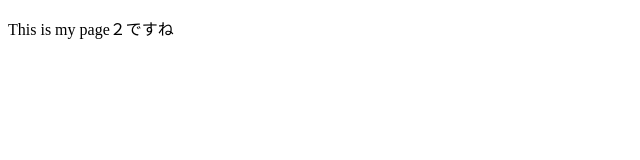
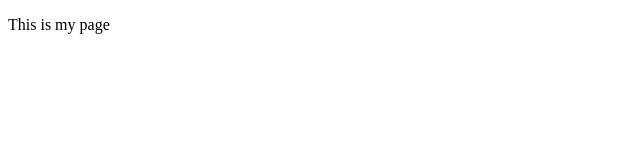
Before and after one commit to jjmyg7/sample, a plain HTML site: page index.html in a window 1280 px wide. Shown: the whole page, without its empty margins (0-640 px from the left). Drawn offline with Linux system fonts and the light colour scheme.

Commit message:
コミットして同期

```diff
--- a/index.html
+++ b/index.html
@@ -5,6 +5,6 @@
     <title>My test page</title>
   </head>
   <body>
-    <p>This is my page２ですね</p>
+    <p>This is my page</p>
   </body>
 </html>
```
